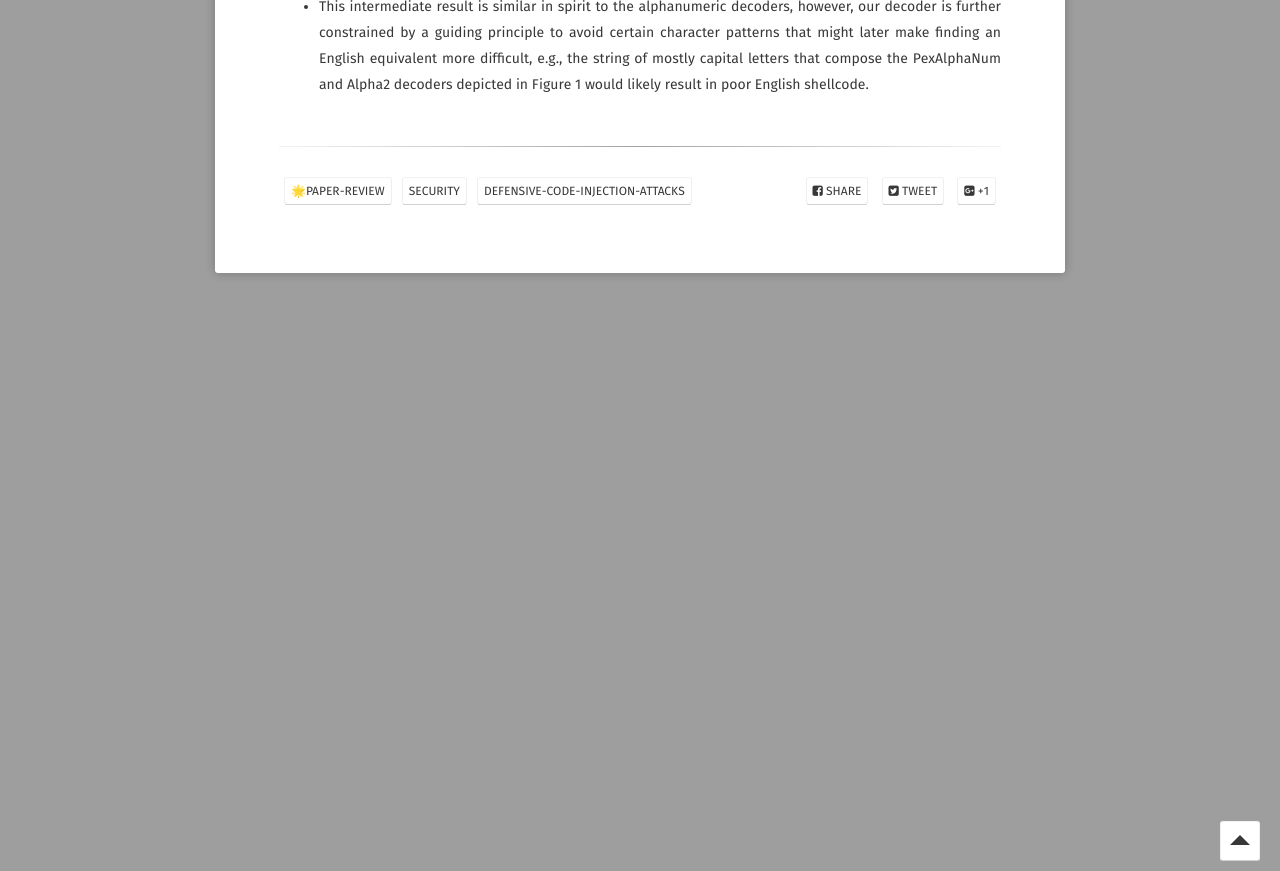
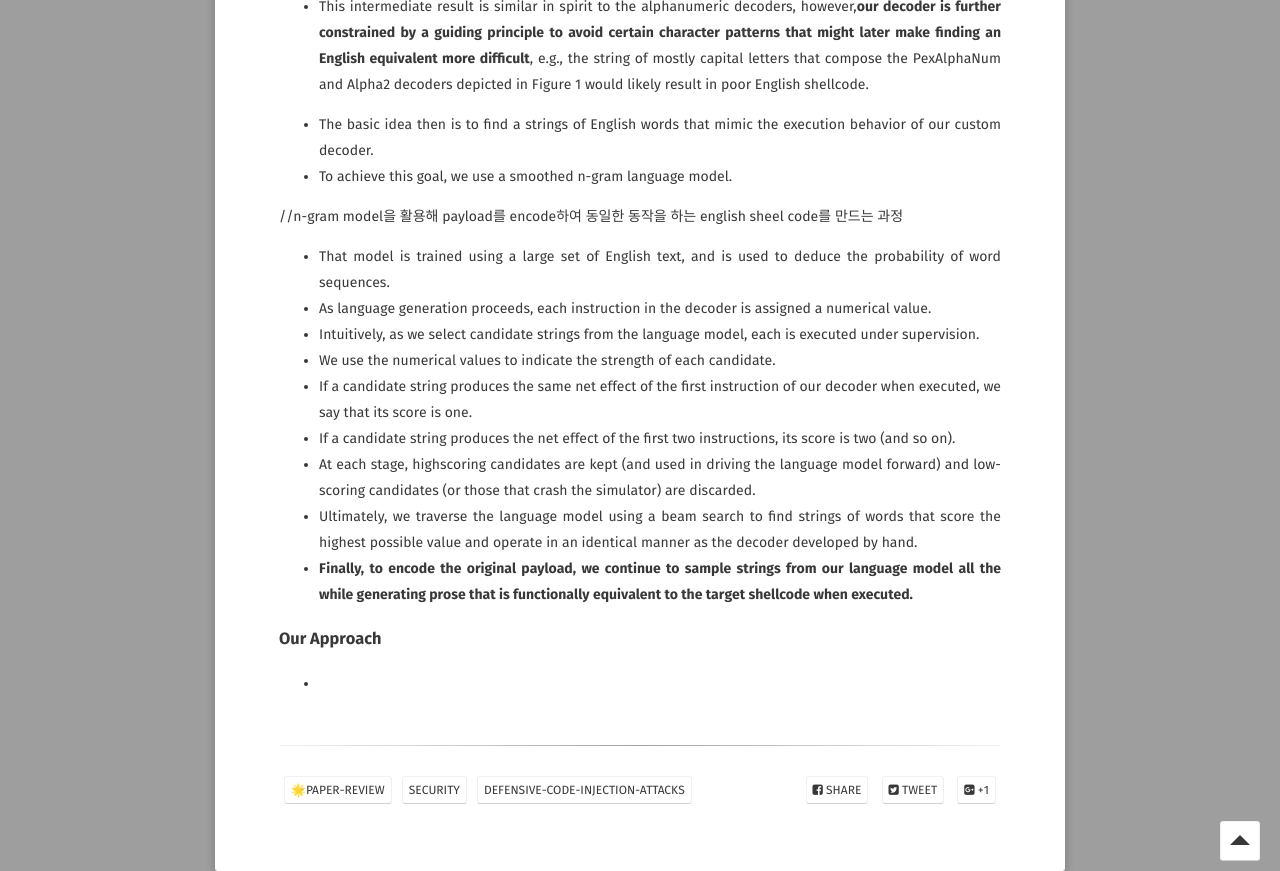
Before and after one commit to leesk212/leesk212.github.io, a Jekyll site: the page built from _posts/2022-11-11-[paper] English Shellcode.md, in a window 1280 px wide and 1400 px high, scrolled down 9125 px. Shown: the part 529-1400 px from the top of the window. Built offline with Jekyll 4.4.1, drawn with Linux system fonts in a browser that asks for light colours; some web fonts are replaced; our own code applies the rules of GitHub Pages for plain Markdown files; comment, search, counter and statistics services are not loaded.

Commit message:
Update 2022-11-11-[paper] English Shellcode.md

```diff
--- a/_posts/2022-11-11-[paper] English Shellcode.md
+++ b/_posts/2022-11-11-[paper] English Shellcode.md
@@ -155,4 +155,22 @@ sequences that fall between jump instructions, and find that payloads with lower
 
 ![image](https://user-images.githubusercontent.com/67637935/201280360-da781859-bcc5-442e-bfd9-e70c2c2151ce.png)
 
-* This intermediate result is similar in spirit to the alphanumeric decoders, however, our decoder is further constrained by a guiding principle to avoid certain character patterns that might later make finding an English equivalent more difficult, e.g., the string of mostly capital letters that compose the PexAlphaNum and Alpha2 decoders depicted in Figure 1 would likely result in poor English shellcode.
+* This intermediate result is similar in spirit to the alphanumeric decoders, however,**our decoder is further constrained by a guiding principle to avoid certain character patterns that might later make finding an English equivalent more difficult**, e.g., the string of mostly capital letters that compose the PexAlphaNum and Alpha2 decoders depicted in Figure 1 would likely result in poor English shellcode.
+
+* The basic idea then is to find a strings of English words that mimic the execution behavior of our custom decoder.
+* To achieve this goal, we use a smoothed n-gram language model.
+
+//n-gram model을 활용해 payload를 encode하여 동일한 동작을 하는 english sheel code를 만드는 과정
+
+* That model is trained using a large set of English text, and is used to deduce the probability of word sequences.
+* As language generation proceeds, each instruction in the decoder is assigned a numerical value.
+* Intuitively, as we select candidate strings from the language model, each is executed under supervision.
+* We use the numerical values to indicate the strength of each candidate.
+* If a candidate string produces the same net effect of the first instruction of our decoder when executed, we say that its score is one.
+* If a candidate string produces the net effect of the first two instructions, its score is two (and so on).
+* At each stage, highscoring candidates are kept (and used in driving the language model forward) and low-scoring candidates (or those that crash the simulator) are discarded.
+* Ultimately, we traverse the language model using a beam search to find strings of words that score the highest possible value and operate in an identical manner as the decoder developed by hand.
+* **Finally, to encode the original payload, we continue to sample strings from our language model all the while generating prose that is functionally equivalent to the target shellcode when executed.**
+
+### Our Approach
+*
```
